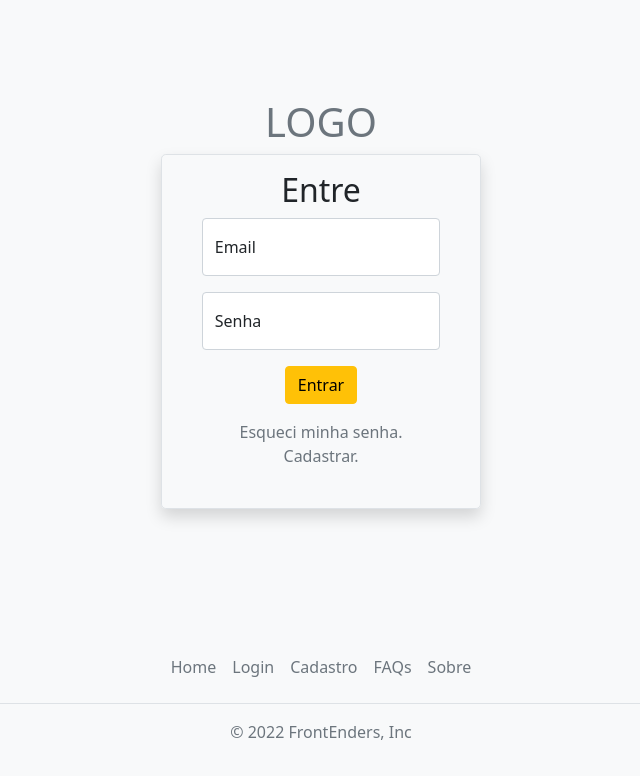
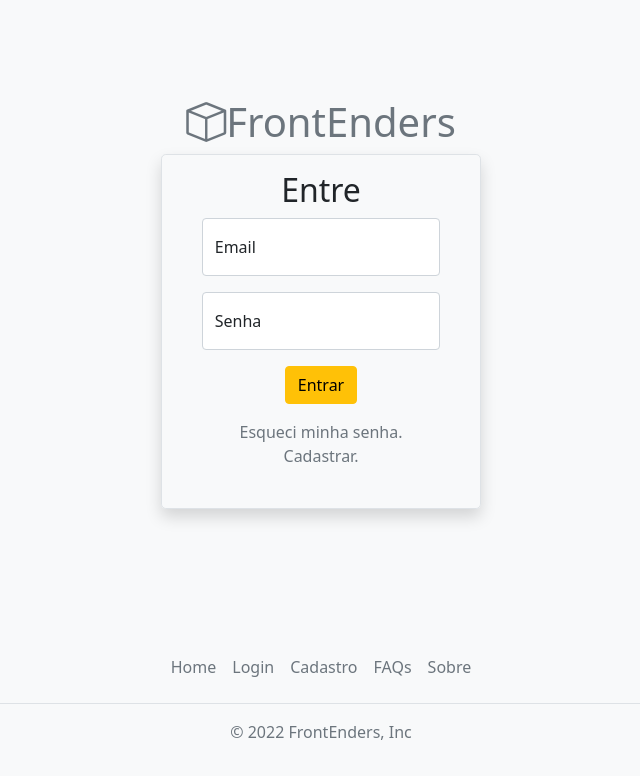
Before and after one commit to AndreFelipeMoura/ProjetoM2-GP8, a plain HTML site: page html/login.html in a window 1280 px wide. Shown: the whole page, without its empty margins (319-959 px from the left). Drawn offline with nearby package versions, Linux system fonts and the light colour scheme.

Commit message:
adicionado logo na pag. login

```diff
--- a/html/login.html
+++ b/html/login.html
@@ -17,7 +17,7 @@
 
   <!--CADASTRO-->
   <section class="h-100 w-100 d-flex flex-column justify-content-center bg-light">
-    <h1 class="d-flex align-self-center text-muted">LOGO</h1>
+    <h1 class="d-flex align-self-center text-muted"><i class="bi bi-box"></i>FrontEnders</h1>
     <div class="form-ctn d-flex flex-column align-self-center w-25 border pt-3 pb-4 rounded rounded-3 shadow">
       <h2 class="mx-auto">Entre</h2>
 
```
